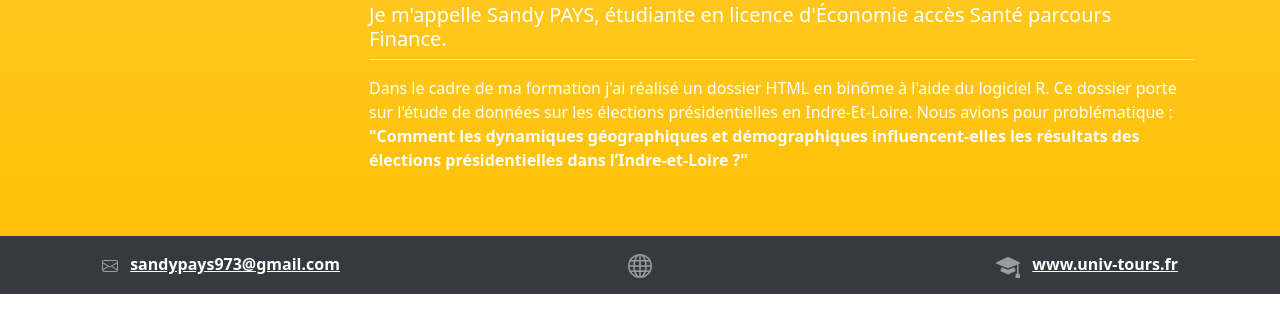
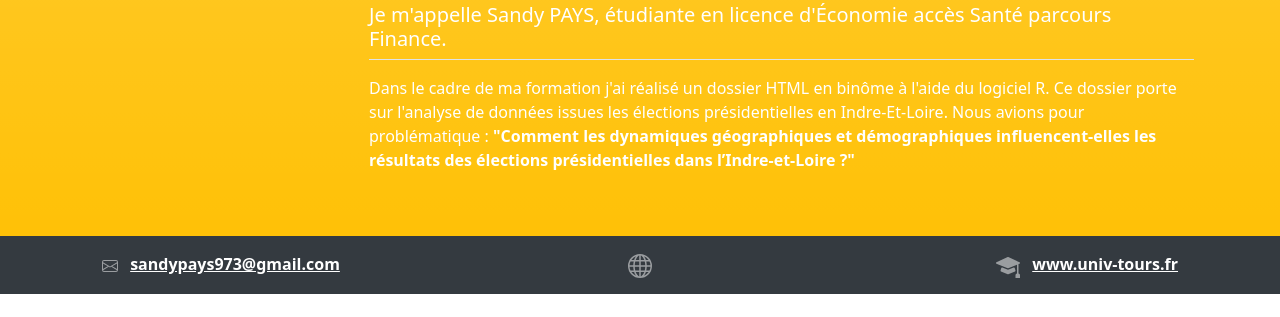
Before and after one commit to Sandy1710/Sandy1710.github.io, a plain HTML site: page index.html in a window 1280 px wide. Shown: the part 149-466 px from the top of the page. Drawn offline with nearby package versions, Linux system fonts and the light colour scheme.

Commit message:
Update index.html

```diff
--- a/index.html
+++ b/index.html
@@ -25,7 +25,7 @@
       <div class="col-md-9">
         <h1> Je vous souhaite la bienvenue sur mon site Github</h1>
         <h5> Je m'appelle Sandy PAYS, étudiante en licence d'Économie accès Santé parcours Finance.  </h5>
-        <p class="border-top pt-3"> Dans le cadre de ma formation j'ai réalisé un dossier HTML en binôme à l'aide du logiciel R. Ce dossier porte sur l'étude de données sur les élections présidentielles en Indre-Et-Loire.
+        <p class="border-top pt-3"> Dans le cadre de ma formation j'ai réalisé un dossier HTML en binôme à l'aide du logiciel R. Ce dossier porte sur l'analyse de données issues les élections présidentielles en Indre-Et-Loire.
          Nous avions pour problématique :
 
          <strong>"Comment les dynamiques géographiques et démographiques influencent-elles les résultats des élections présidentielles dans l’Indre-et-Loire ?"
```
